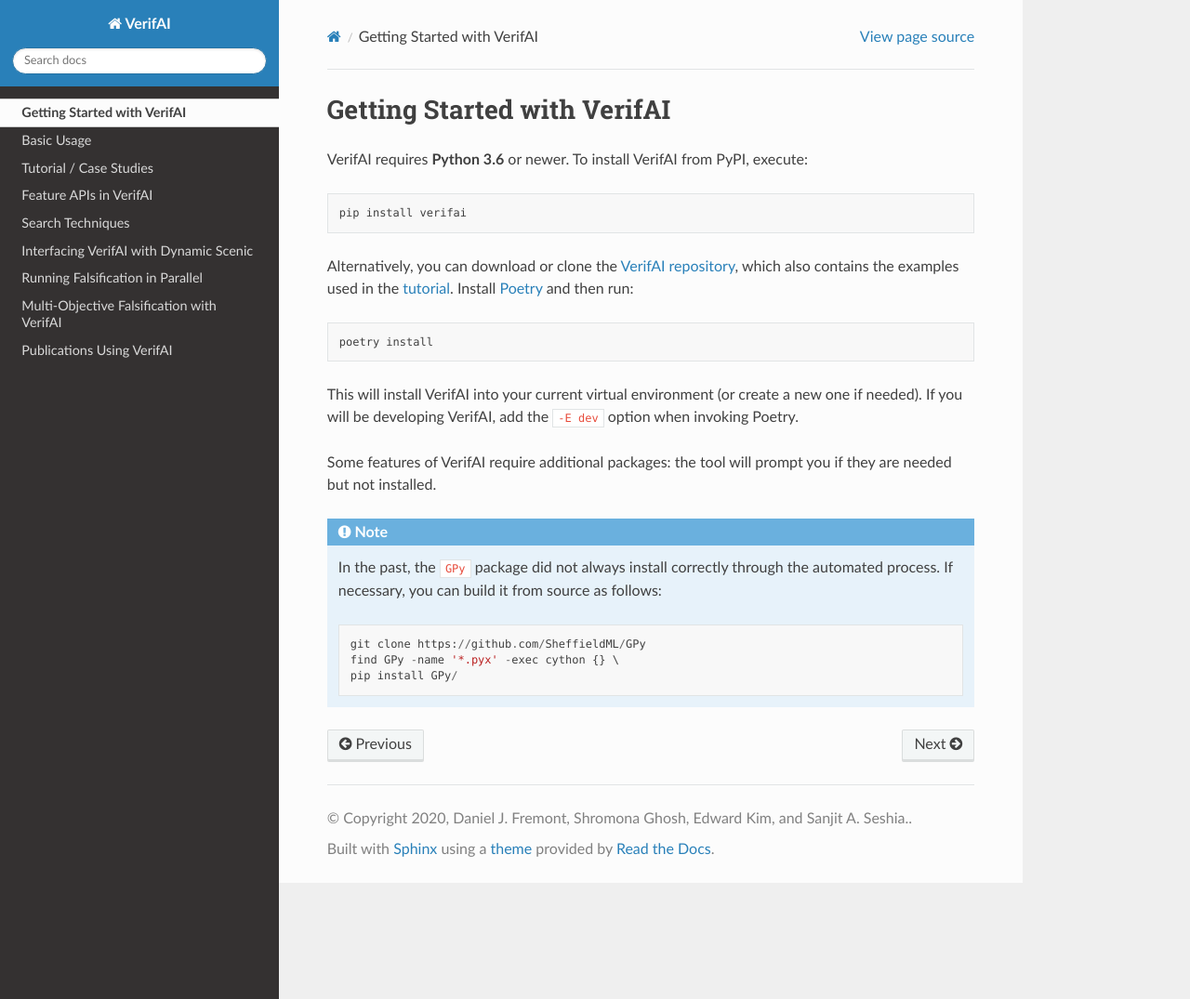
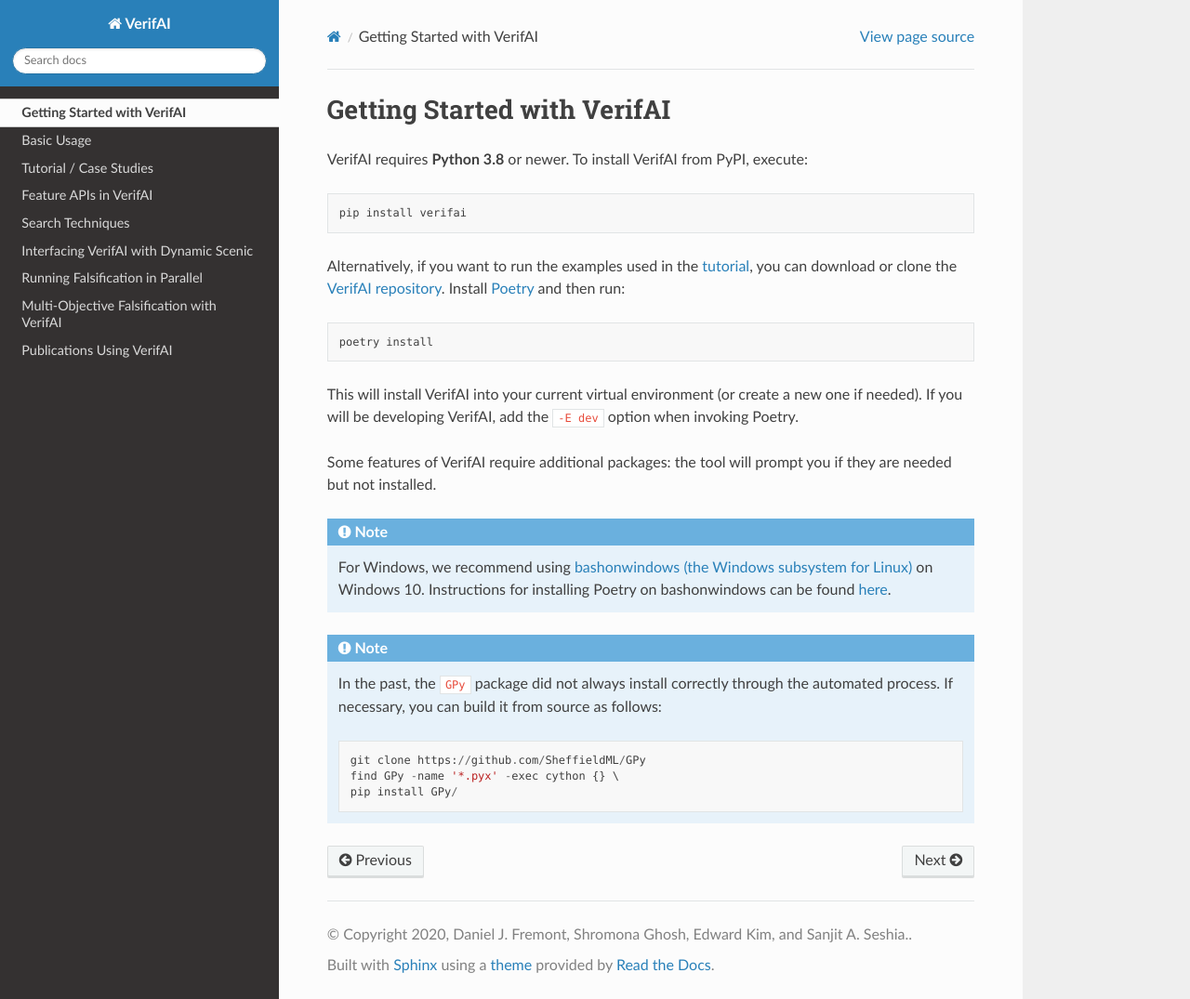
Before and after one commit to BerkeleyLearnVerify/VerifAI, a Sphinx documentation site: the page built from docs/installation.rst, in a window 1280 px wide and 1075 px high. Shown: the whole window at 93% size. Built offline with Sphinx 7.4.7 and the Read the Docs theme 2.0.0, drawn with Linux system fonts in a browser that asks for light colours.

```diff
--- a/docs/installation.rst
+++ b/docs/installation.rst
@@ -2,12 +2,12 @@
 Getting Started with VerifAI
 ############################################
 
-VerifAI requires **Python 3.6** or newer.
+VerifAI requires **Python 3.8** or newer.
 To install VerifAI from PyPI, execute::
 
 	pip install verifai
 
-Alternatively, you can download or clone the `VerifAI repository <https://github.com/BerkelelyLearnVerify/VerifAI>`_, which also contains the examples used in the :doc:`tutorial <tutorial>`.
+Alternatively, if you want to run the examples used in the :doc:`tutorial <tutorial>`, you can download or clone the `VerifAI repository <https://github.com/BerkelelyLearnVerify/VerifAI>`_.
 Install `Poetry <https://python-poetry.org/>`_ and then run::
 
 	poetry install
@@ -19,6 +19,10 @@ Some features of VerifAI require additional packages: the tool will prompt you i
 
 .. note::
 
+        For Windows, we recommend using `bashonwindows (the Windows subsystem for Linux) <https://docs.microsoft.com/en-us/windows/wsl/install-win10>`_ on Windows 10.  Instructions for installing Poetry on bashonwindows can be found `here <https://python-poetry.org/docs/#osx-linux-bashonwindows-install-instructions>`__.
+
+.. note::
+
 	In the past, the ``GPy`` package did not always install correctly through the automated process. If necessary, you can build it from source as follows::
 
 		git clone https://github.com/SheffieldML/GPy
--- a/docs/samplers.rst
+++ b/docs/samplers.rst
@@ -1,11 +1,11 @@
-###########
+#################
 Search Techniques
-###########
+#################
 
 VerifAI provides several techniques for exploring the semantic search space for verification, testing, and synthesis.
 These are largely based on sampling and optimization methods. In the tool, we refer to all of these as "samplers".
 
-There are three active samplers (i.e. cross entropy, simulated annealing, and bayesian optimization samplers) and two passive samplers (i.e. random and halton samplers) supported. The details of their implementation can be found in verifai/samplers directory.
+There are four active samplers (i.e. cross-entropy, simulated annealing, Bayesian optimization, and multi-armed bandit) and two passive samplers (i.e. random and Halton samplers) supported. The details of their implementation can be found in verifai/samplers directory.
 
 
 How to add a new sampler?
```
Also changed, not shown: docs/requirements.txt (+76 -123 lines), pyproject.toml (+4 -3 lines).
